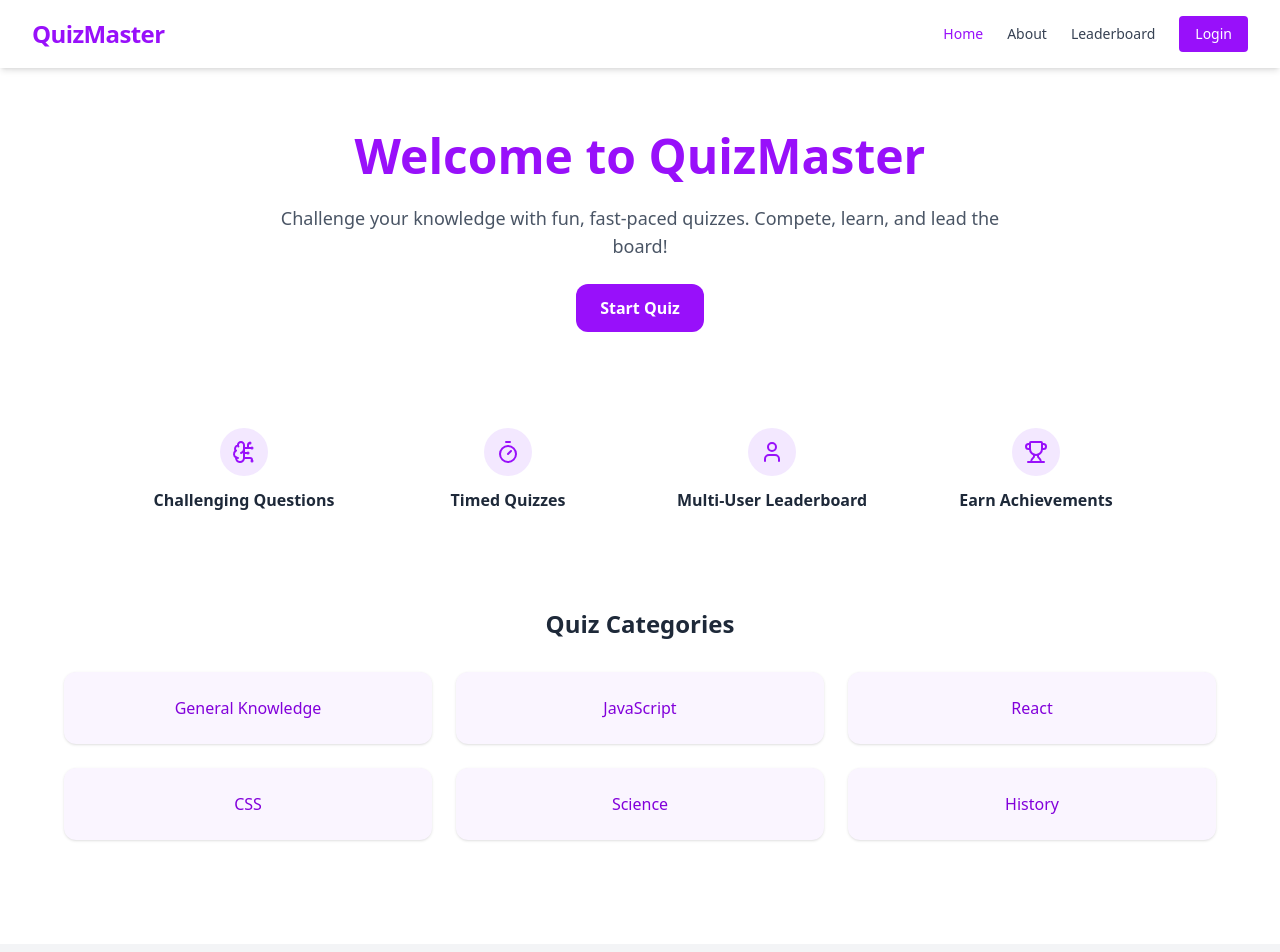
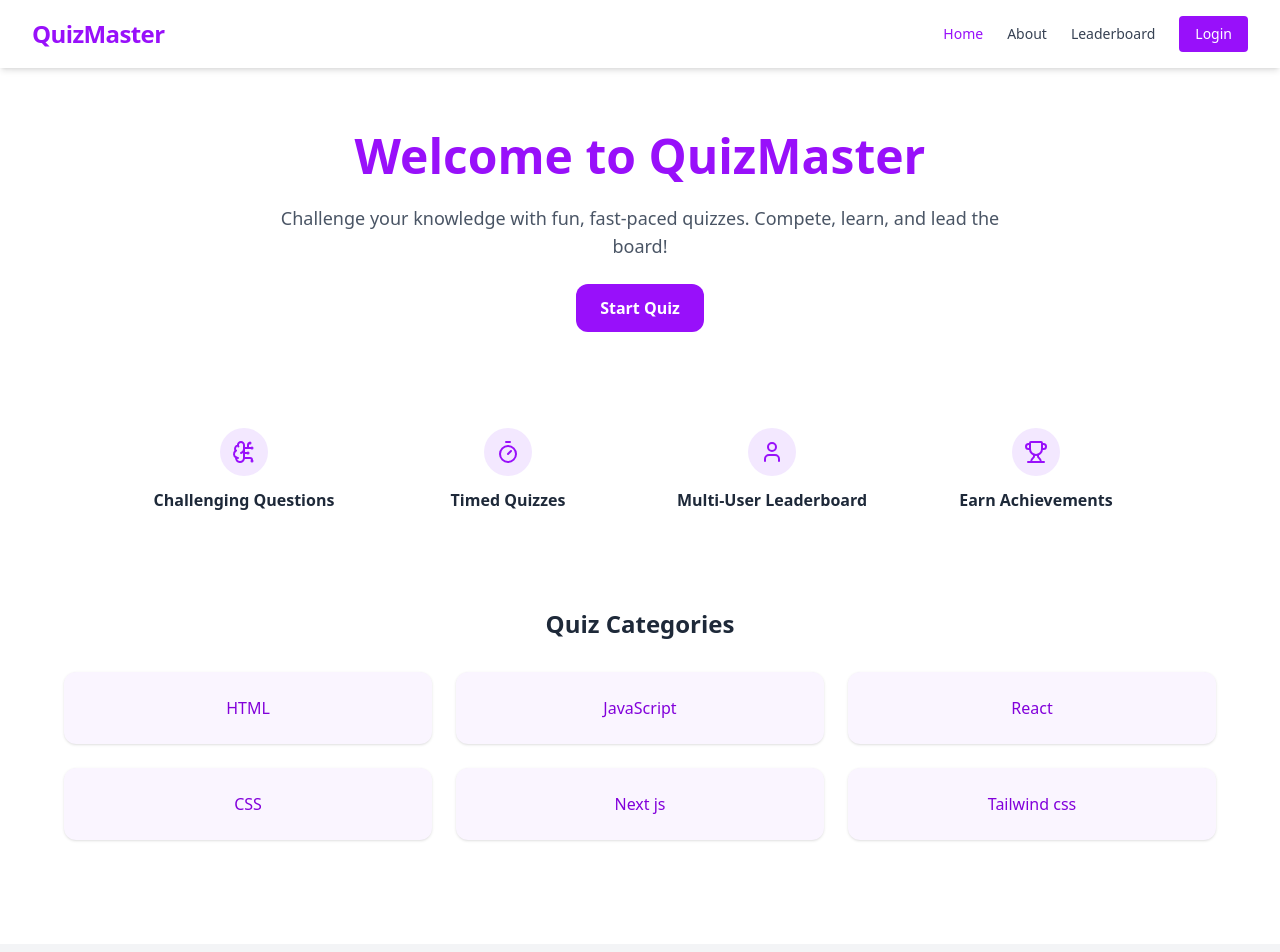
Before and after one commit to Mahesh9359/next-practice, a Next.js app: page / in a window 1280 px wide. Shown: the top 952 px of the page. Built offline with nearby package versions, Linux system fonts and the light colour scheme; no server answers.

Commit message:
set Dynamic route

```diff
--- a/src/app/page.tsx
+++ b/src/app/page.tsx
@@ -1,16 +1,15 @@
 "use client";
 import Link from "next/link";
 import { BrainCircuit, Trophy, Timer, Users, User } from "lucide-react";
-import { title } from "process";
 
 export default function HomePage() {
   const categories = [
-    "General Knowledge",
+    "HTML",
     "JavaScript",
     "React",
     "CSS",
-    "Science",
-    "History",
+    "Next js",
+    "Tailwind css",
   ];
 
   const features = [
@@ -70,10 +69,7 @@ export default function HomePage() {
         <h2 className="text-2xl font-bold text-center">Quiz Categories</h2>
         <div className="grid grid-cols-1 sm:grid-cols-2 md:grid-cols-3 gap-6">
           {categories.map((category, index) => (
-            <Link
-              key={index}
-              href={`/quiz?category=${encodeURIComponent(category)}`}
-            >
+            <Link key={index} href={`/quiz/${encodeURIComponent(category.toLowerCase())}`}>
               <div className="bg-purple-50 hover:bg-purple-100 text-purple-700 p-6 rounded-xl shadow-sm cursor-pointer transition text-center font-medium">
                 {category}
               </div>
```
